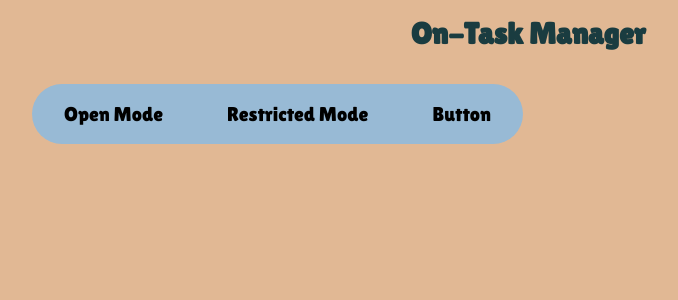
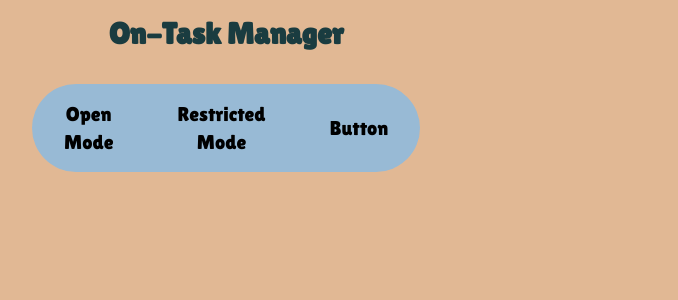
Before and after one commit to bakerbook/on-task-manager, a React app: page / in a window 1280 px wide. Shown: the top 300 px of the page, without its empty margins (112-790 px from the left). Built offline with nearby package versions, Linux system fonts and the light colour scheme; the HTML template or start-up script is replaced by a standard one.

Commit message:
Fix issue with scrolling on html

```diff
--- a/src/styles.css
+++ b/src/styles.css
@@ -7,9 +7,14 @@
     font-family: "Lilita One", sans-serif;
 }
 
+html{
+    height: 600px;
+    width: 676px;
+}
+
 body{
     background-color: #E1B894;
-    height: 100%;
+    overflow: hidden;
 }
 
 html, body{
```
